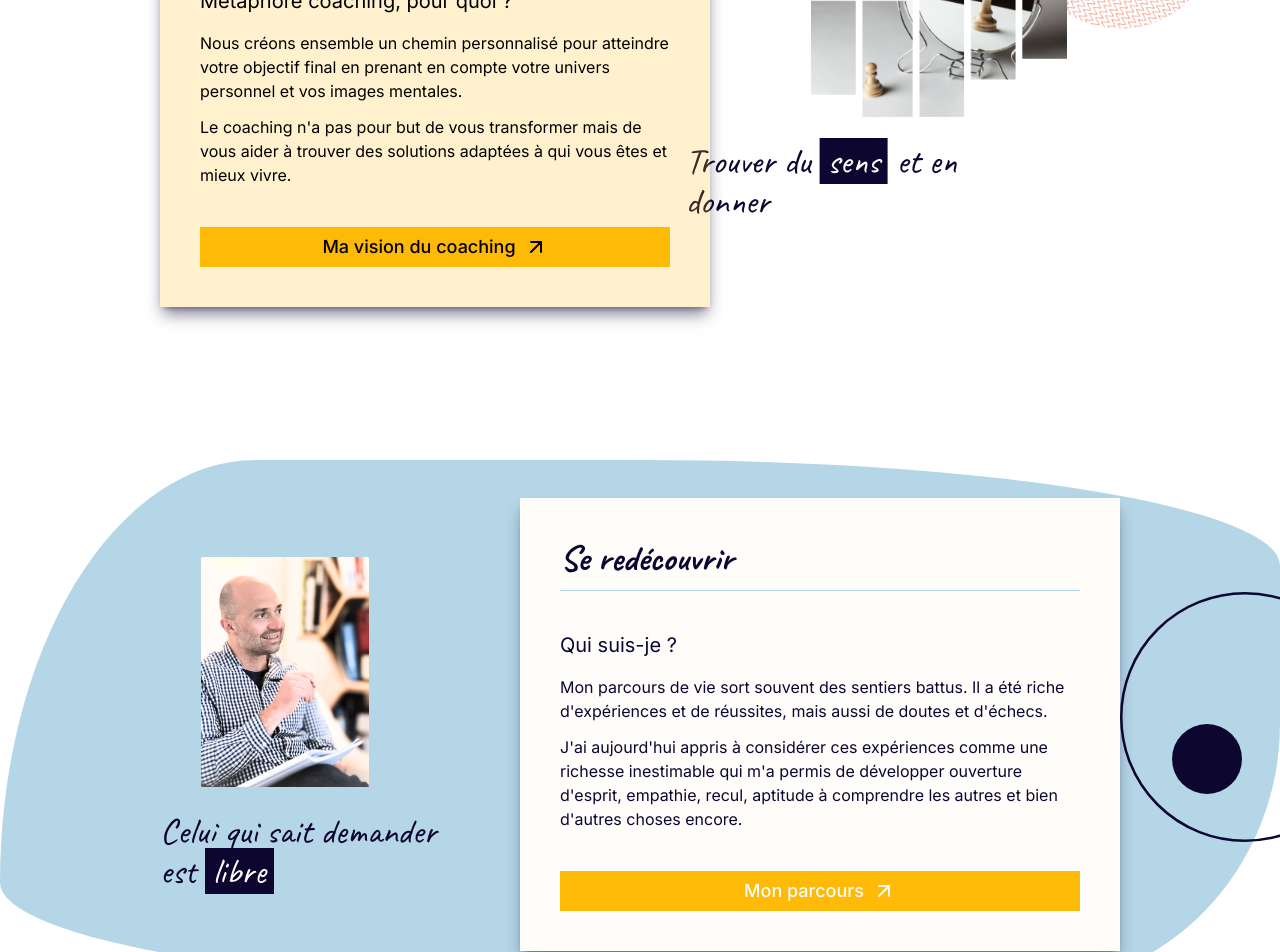
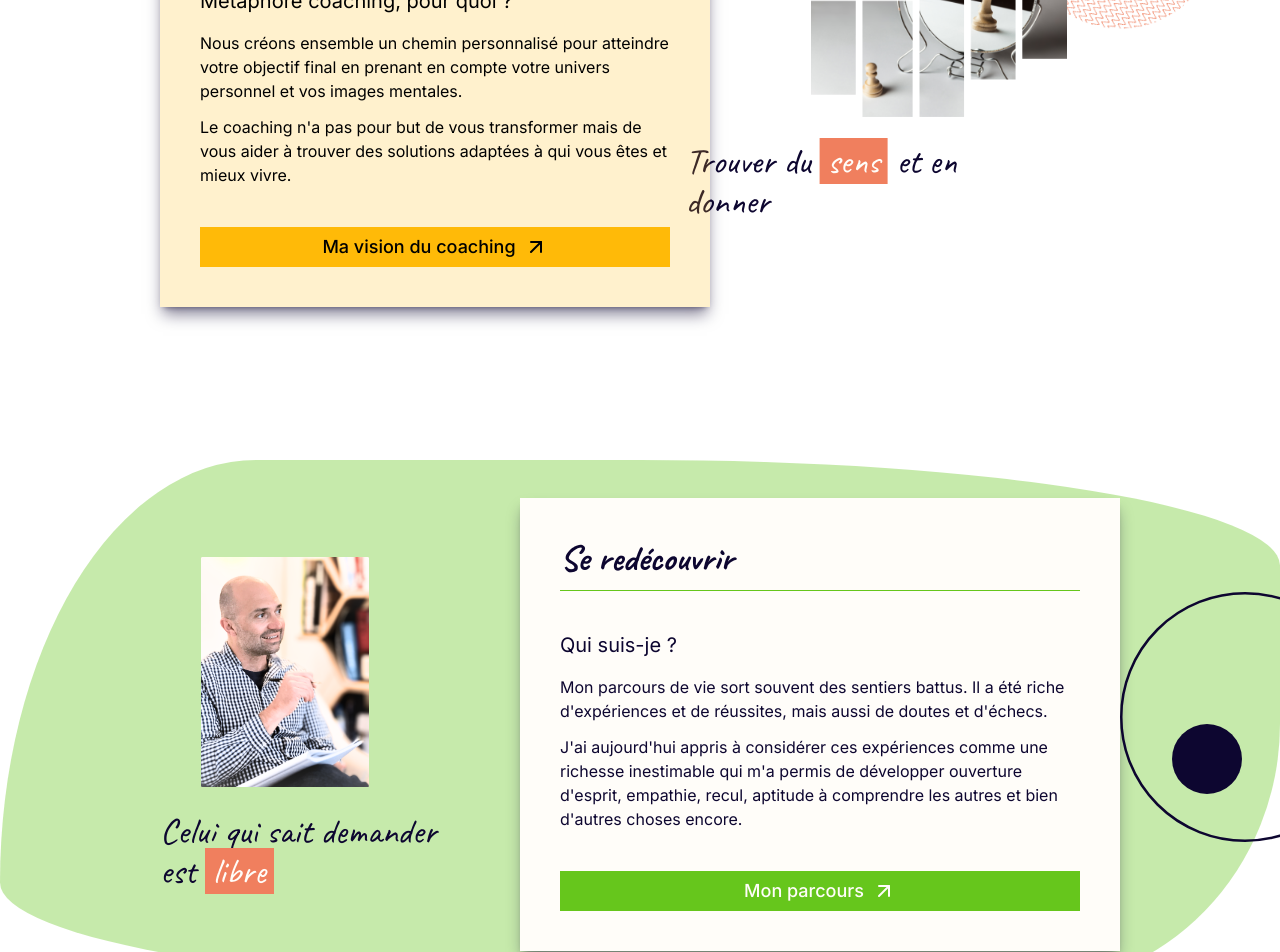
Before and after one commit to monkeycs60/metaphores, a Next.js app: page / in a window 1280 px wide. Shown: the part 1020-1972 px from the top of the page. Built offline with nearby package versions, Linux system fonts and the light colour scheme.

Commit message:
style: setting up new colors

```diff
--- a/src/app/globals.css
+++ b/src/app/globals.css
@@ -24,7 +24,7 @@
 
 .containerBordureBrisee {
 	/* background-color: #ffb9083b; */
-	background-color: #B4D6E6;
+	background-color: #66c61c5e;
 	border-top-left-radius: 20% 80%;
 	border-top-right-radius: 50% 20%;
 	border-bottom-right-radius: 20% 50%;
--- a/src/components/home/WhatIsIt.tsx
+++ b/src/components/home/WhatIsIt.tsx
@@ -49,7 +49,7 @@ const WhatIsIt = () => {
 				/>
 				<p className='translate-x-[-20%] font-caveat text-4xl text-blackOne 3xl:translate-x-[-50%]'>
 					Trouver du{' '}
-					<span className='bg-blackOne px-2 text-whiteOne'>sens</span> et
+					<span className='bg-thirdOne px-2 text-whiteOne'>sens</span> et
 					en donner
 				</p>
 				<Image
--- a/src/components/home/WhoAmI.tsx
+++ b/src/components/home/WhoAmI.tsx
@@ -31,7 +31,7 @@ const WhoAmI = () => {
 					/>
 					<p className='translate-x-[0%] font-caveat text-4xl text-blackOne'>
 						Celui qui sait demander est{' '}
-						<span className='bg-secondary px-2 text-whiteOne'>libre</span>{' '}
+						<span className='bg-thirdOne px-2 text-whiteOne'>libre</span>{' '}
 					</p>
 				</div>
 				<div className='z-20 flex h-[600px] flex-col'>
@@ -62,7 +62,7 @@ const WhoAmI = () => {
 						<Button
 							size={'md'}
 							variant={'secondary'}
-							className='flex items-center justify-center gap-2 bg-primaryOne'>
+							className='flex items-center justify-center gap-2 bg-secondaryOne'>
 							{' '}
 							<span>Mon parcours</span> <ArrowUpRight />
 						</Button>
--- a/tailwind.config.ts
+++ b/tailwind.config.ts
@@ -24,7 +24,8 @@ module.exports = {
 			colors: {
 				whiteOne: '#FFFDF9',
 				primaryOne: '#FFBA08',
-				secondaryOne: '#B4D6E6',
+				secondaryOne: '#66C61C',
+				thirdOne: '#F07F5E',
 				blackOne: '#0D0630',
 				border: 'hsl(var(--border))',
 				input: 'hsl(var(--input))',
```
